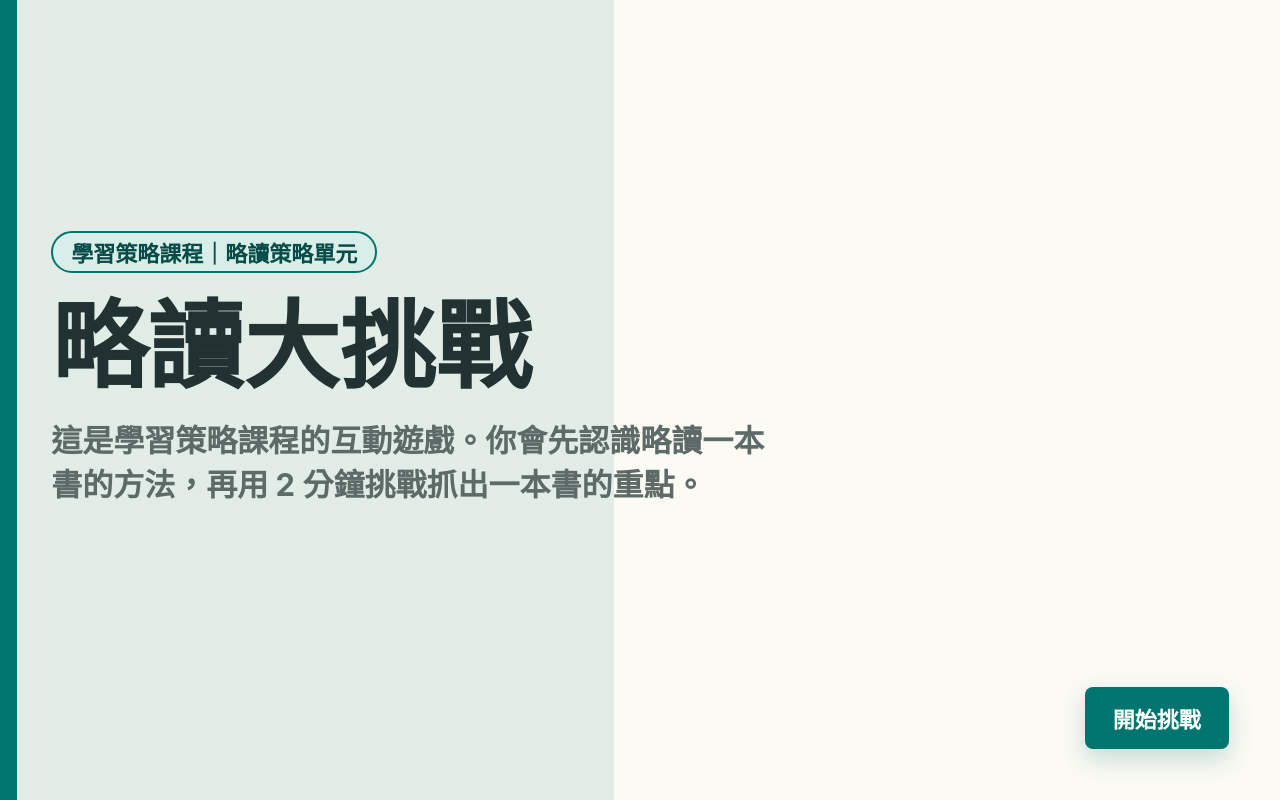
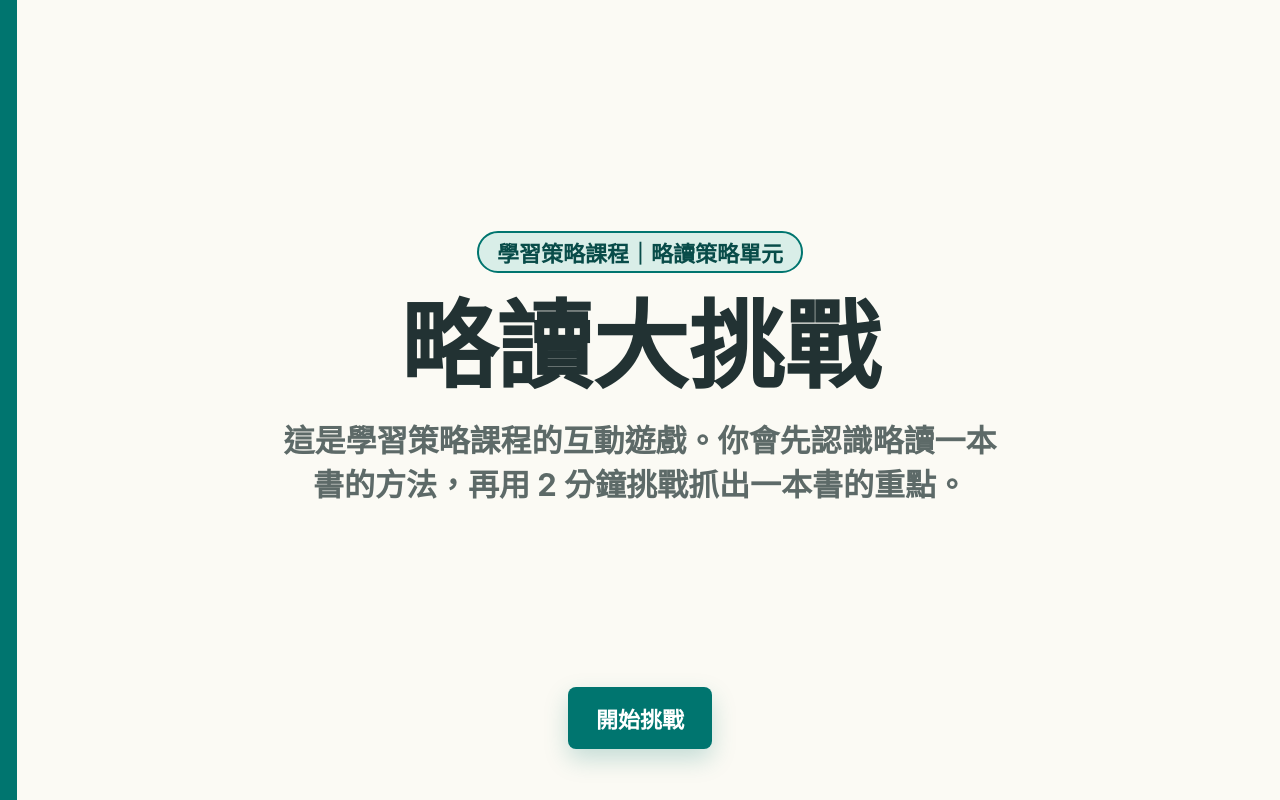
Before and after one commit to gift-1215/learning_strategies, a plain HTML site: page index.html in a window 1280 px wide. Drawn offline with Linux system fonts and the light colour scheme.

Commit message:
first_page_changed

```diff
--- a/index.html
+++ b/index.html
@@ -4,11 +4,11 @@
     <meta charset="UTF-8" />
     <meta name="viewport" content="width=device-width, initial-scale=1.0, viewport-fit=cover" />
     <title>略讀大挑戰</title>
-    <link rel="stylesheet" href="styles.css" />
+    <link rel="stylesheet" href="styles.css?v=20260528-2" />
   </head>
   <body>
     <main id="app" class="app" aria-live="polite"></main>
     <noscript>這個互動遊戲需要啟用 JavaScript。</noscript>
-    <script src="app.js"></script>
+    <script src="app.js?v=20260528-2"></script>
   </body>
 </html>
--- a/styles.css
+++ b/styles.css
@@ -59,21 +59,32 @@ button {
 
 .home {
   grid-template-columns: minmax(0, 1fr);
-  background:
-    linear-gradient(90deg, rgba(0, 117, 111, 0.1) 0 48%, transparent 48%),
-    var(--paper);
+  background: var(--paper);
 }
 
 .home-inner {
+  width: min(1050px, 100%);
+  margin: 0 auto;
   align-self: center;
   display: grid;
   grid-template-columns: minmax(0, 1fr);
   align-items: center;
+  justify-items: center;
   gap: 28px;
+  text-align: center;
 }
 
 .hero-copy {
   max-width: 920px;
+}
+
+.home .lead {
+  margin-right: auto;
+  margin-left: auto;
+}
+
+.home .actions {
+  justify-content: center;
 }
 
 .badge {
```
